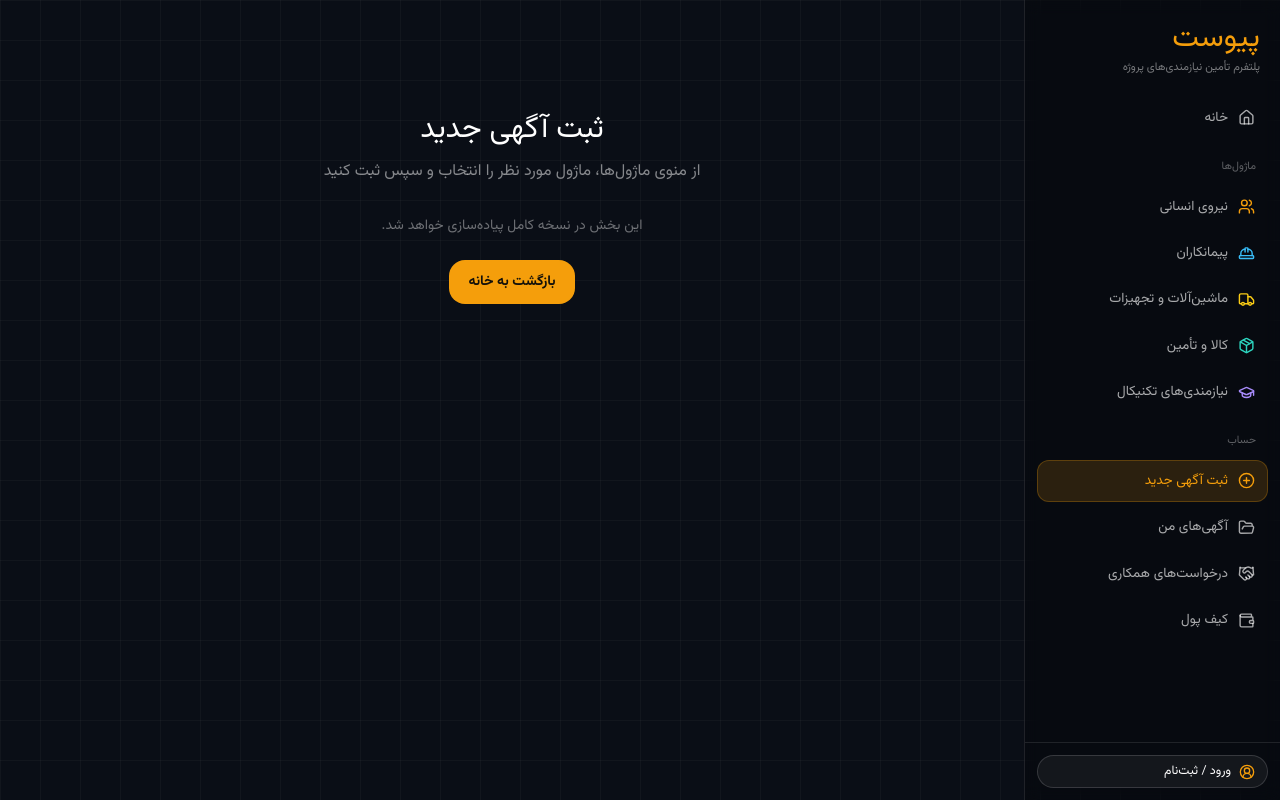
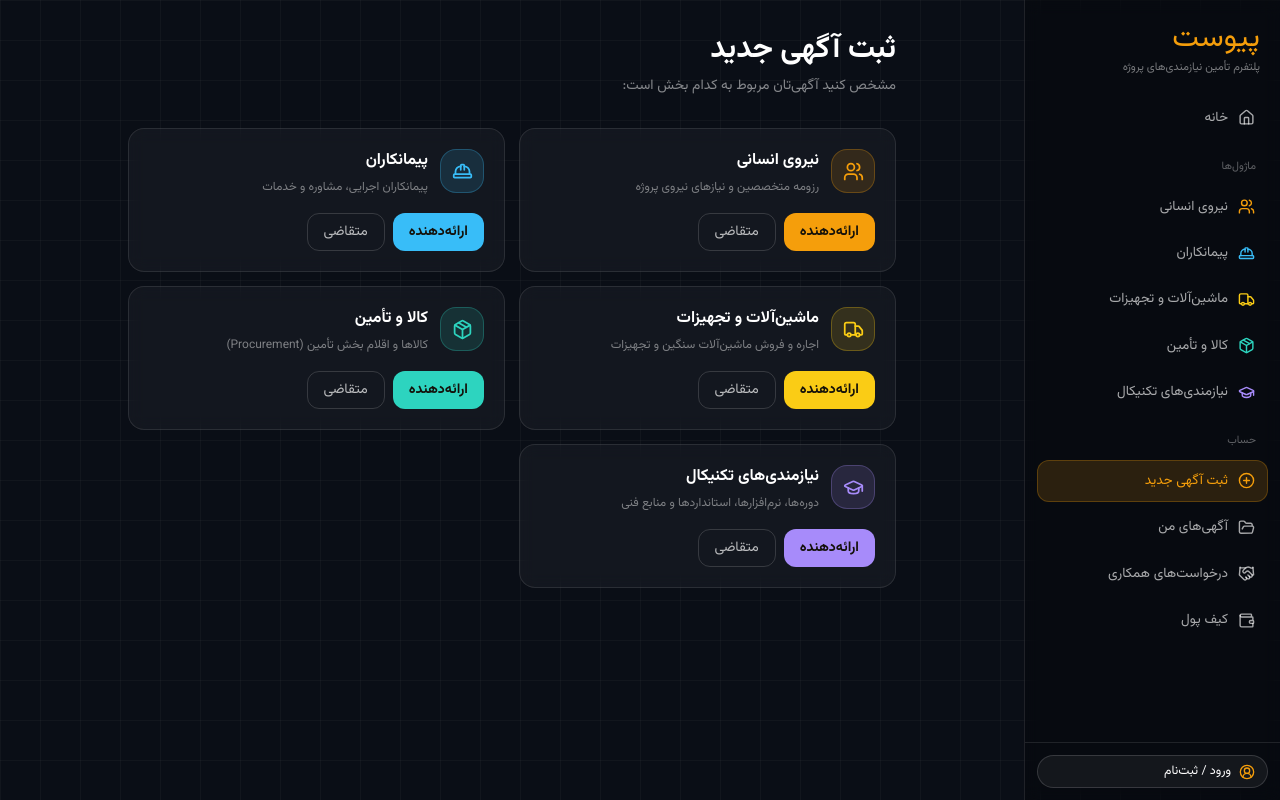
Before and after one commit to Naserasadolahi/peyvast, a React (Vite) app: page /new in a window 1280 px wide. Built offline with nearby package versions, Linux system fonts and the light colour scheme.

Commit message:
Add App routes and NewAdChooser page

```diff
--- a/src/App.tsx
+++ b/src/App.tsx
@@ -6,15 +6,19 @@ import ModulePage from './pages/ModulePage'
 import ListingDetail from './pages/ListingDetail'
 import NewListing from './pages/NewListing'
 import Placeholder from './pages/Placeholder'
+import NewAdChooser from './pages/NewAdChooser'
+import Login from './pages/Login'
+import Wallet from './pages/Wallet'
+import Messages from './pages/Messages'
+import ChatRoom from './pages/ChatRoom'
+import Admin from './pages/Admin'
 
 export default function App() {
   return (
     <div dir="rtl" className="h-full flex bg-grid">
       <Sidebar />
-
       <div className="flex-1 min-w-0 flex flex-col overflow-hidden">
         <MobileHeader />
-
         <main className="flex-1 min-h-0 overflow-hidden">
           <div className="h-full overflow-y-auto px-4 md:px-8 pt-5 md:pt-8 pb-[calc(70px+env(safe-area-inset-bottom,0px)+1rem)] md:pb-10">
             <Routes>
@@ -22,18 +26,14 @@ export default function App() {
               <Route path="/m/:id" element={<ModulePage />} />
               <Route path="/m/:id/new" element={<NewListing />} />
               <Route path="/listing/:id" element={<ListingDetail />} />
-              <Route
-                path="/new"
-                element={
-                  <Placeholder
-                    title="ثبت آگهی جدید"
-                    description="از منوی ماژول‌ها، ماژول مورد نظر را انتخاب و سپس ثبت کنید"
-                  />
-                }
-              />
+              <Route path="/login" element={<Login />} />
+              <Route path="/wallet" element={<Wallet />} />
+              <Route path="/messages" element={<Messages />} />
+              <Route path="/chat/:id" element={<ChatRoom />} />
+              <Route path="/admin" element={<Admin />} />
+              <Route path="/new" element={<NewAdChooser />} />
               <Route path="/mine" element={<Placeholder title="آگهی‌های من" />} />
               <Route path="/requests" element={<Placeholder title="درخواست‌های همکاری" />} />
-              <Route path="/wallet" element={<Placeholder title="کیف پول" />} />
               <Route path="*" element={<Placeholder title="صفحه یافت نشد" description="۴۰۴" />} />
             </Routes>
           </div>
--- /dev/null
+++ b/src/pages/NewAdChooser.tsx
@@ -0,0 +1,50 @@
+import { Link } from 'react-router-dom'
+import { modules } from '../data'
+import { ModuleIcon } from '../components/Icons'
+
+export default function NewAdChooser() {
+  return (
+    <div className="max-w-3xl mx-auto w-full">
+      <h1 className="font-display text-2xl md:text-3xl font-bold mb-2">ثبت آگهی جدید</h1>
+      <p className="text-white/50 text-sm mb-8">
+        مشخص کنید آگهی‌تان مربوط به کدام بخش است:
+      </p>
+      <div className="grid grid-cols-1 sm:grid-cols-2 gap-3.5">
+        {modules.map((m) => (
+          <div key={m.id} className="card p-5 hover:border-white/25 transition-colors">
+            <div className="flex items-start gap-3 mb-4">
+              <div
+                className="w-11 h-11 rounded-2xl flex items-center justify-center shrink-0"
+                style={{
+                  background: `rgba(${m.colorRgb},0.14)`,
+                  border: `1px solid rgba(${m.colorRgb},0.27)`,
+                }}
+              >
+                <ModuleIcon name={m.icon} size={21} style={{ color: m.color }} />
+              </div>
+              <div>
+                <h3 className="font-bold">{m.title}</h3>
+                <p className="text-[0.75rem] text-white/45 mt-1 leading-5">{m.description}</p>
+              </div>
+            </div>
+            <div className="flex flex-wrap gap-2">
+              <Link
+                to={`/m/${m.id}/new?side=offer`}
+                className="inline-flex items-center gap-1.5 px-4 py-2 rounded-xl text-sm font-bold"
+                style={{ background: m.color, color: '#14110a' }}
+              >
+                ارائه‌دهنده
+              </Link>
+              <Link
+                to={`/m/${m.id}/new?side=demand`}
+                className="inline-flex items-center gap-1.5 px-4 py-2 rounded-xl text-sm border border-white/15 text-white/70 hover:bg-white/5"
+              >
+                متقاضی
+              </Link>
+            </div>
+          </div>
+        ))}
+      </div>
+    </div>
+  )
+}
```
